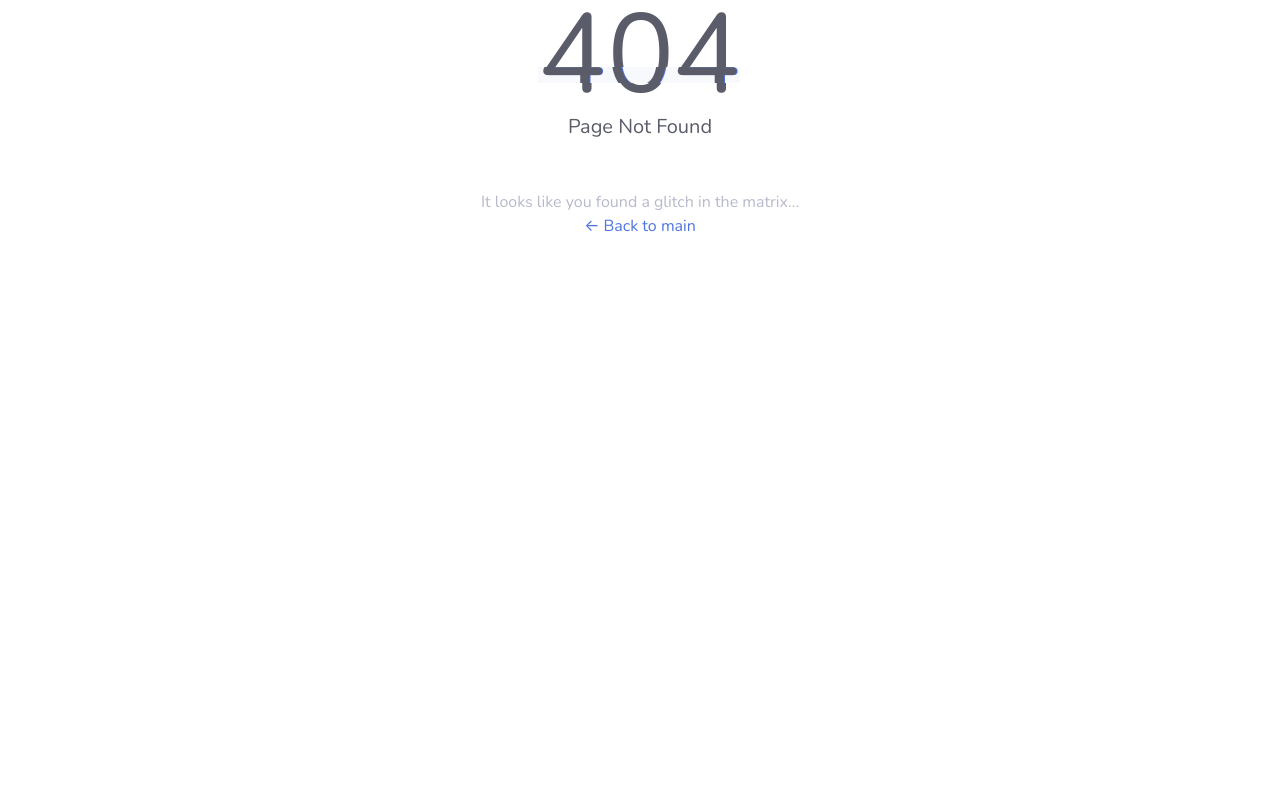
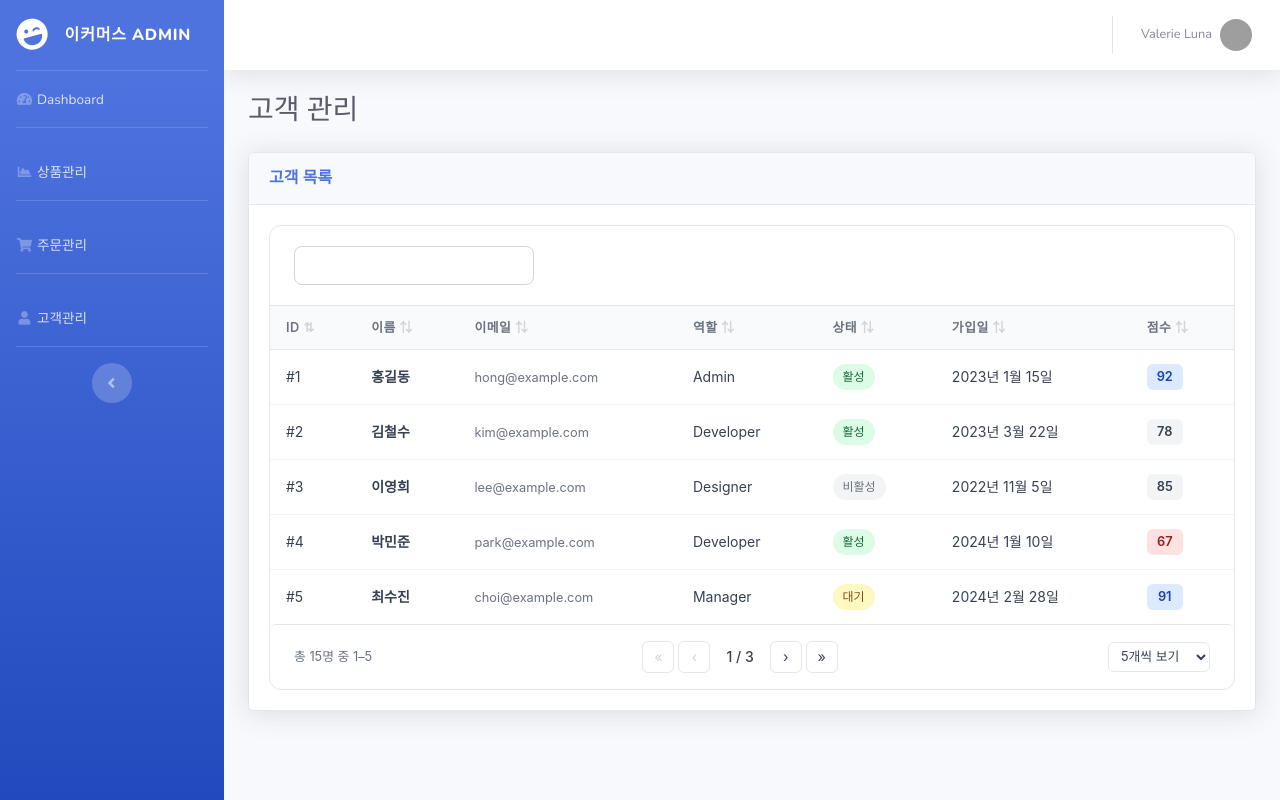
Before and after one commit to kswdev/e-commerce, a React (Vite) app in the folder sb-admin-2-react/: page /users in a window 1280 px wide. Before the commit this address had no page. Built offline with nearby package versions, Linux system fonts and the light colour scheme; grey boxes are pictures that could not be loaded.

Commit message:
주문 목록 사이드바 링크 연결

```diff
--- a/sb-admin-2-react/src/components/Navigation/Sidebar/index.tsx
+++ b/sb-admin-2-react/src/components/Navigation/Sidebar/index.tsx
@@ -65,7 +65,7 @@ class Sidebar extends Component<Props> {
         <hr className="sidebar-divider" />
 
         <li className="nav-item">
-          <Link className="nav-link" to="/dashboard">
+          <Link className="nav-link" to="/users">
             <i className="fas fa-fw fa-user"></i>
             <span>고객관리</span>
           </Link>
--- /dev/null
+++ b/sb-admin-2-react/src/pages/Users/index.tsx
@@ -0,0 +1,41 @@
+import React, { Component } from 'react';
+import Sidebar from '../../components/Navigation/Sidebar';
+import Topbar from '../../components/Navigation/Topbar';
+import PageHeading from '../../components/PageHeading';
+import DataTable from '../../components/DataTable/DataTable.tsx';
+import { userColumns } from '../../components/DataTable/columns.tsx';
+import { users } from '../../data/users.ts';
+
+class Users extends Component {
+  UNSAFE_componentWillMount() {
+    document.getElementById('body')!.className = 'page-top';
+  }
+
+  render() {
+    return (
+      <div>
+        <div id="wrapper">
+          <Sidebar />
+          <div id="content-wrapper" className="d-flex flex-column">
+            <div id="content">
+              <Topbar />
+              <div className="container-fluid">
+                <PageHeading title="고객 관리" />
+                <div className="card shadow mb-4">
+                  <div className="card-header py-3">
+                    <h6 className="m-0 font-weight-bold text-primary">고객 목록</h6>
+                  </div>
+                  <div className="card-body">
+                    <DataTable data={users} columns={userColumns} />
+                  </div>
+                </div>
+              </div>
+            </div>
+          </div>
+        </div>
+      </div>
+    );
+  }
+}
+
+export default Users;
--- a/sb-admin-2-react/src/routes.tsx
+++ b/sb-admin-2-react/src/routes.tsx
@@ -10,6 +10,7 @@ import Cards from "./pages/Cards";
 import Charts from "./pages/Charts";
 import Products from "./pages/Products";
 import Orders from "./pages/Orders";
+import Users from "./pages/Users";
 
 const Routes: React.FC = () => (
   <BrowserRouter>
@@ -21,6 +22,7 @@ const Routes: React.FC = () => (
       <Route path="/charts" component={Charts} />
       <Route path="/products" component={Products} />
       <Route path="/orders" component={Orders} />
+      <Route path="/users" component={Users} />
       <Route path="*" component={NotFound} />
     </Switch>
   </BrowserRouter>
```
